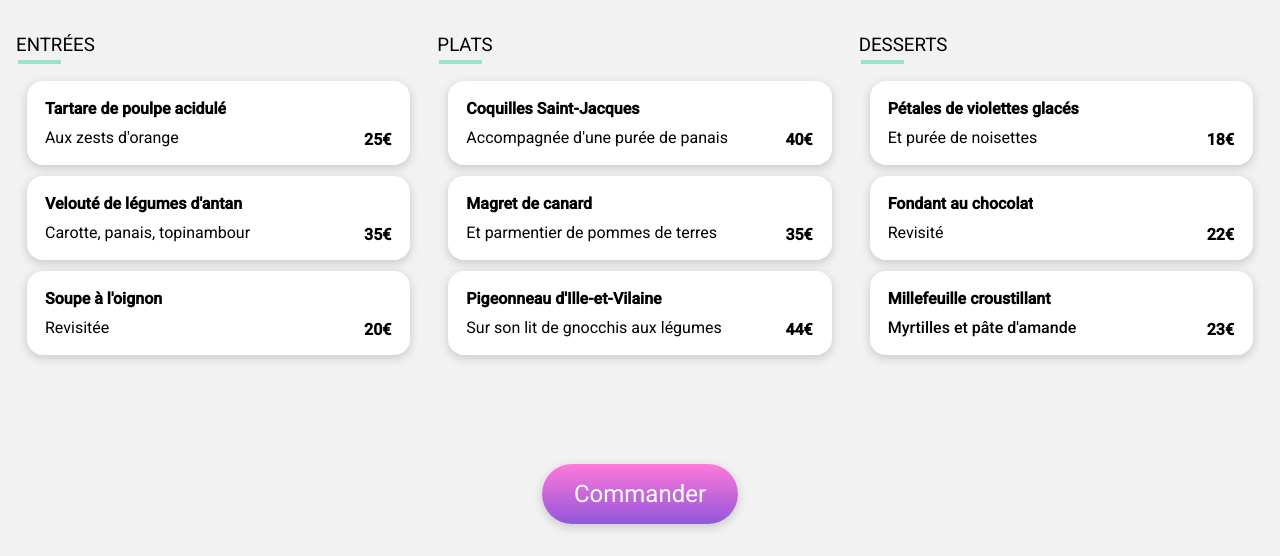
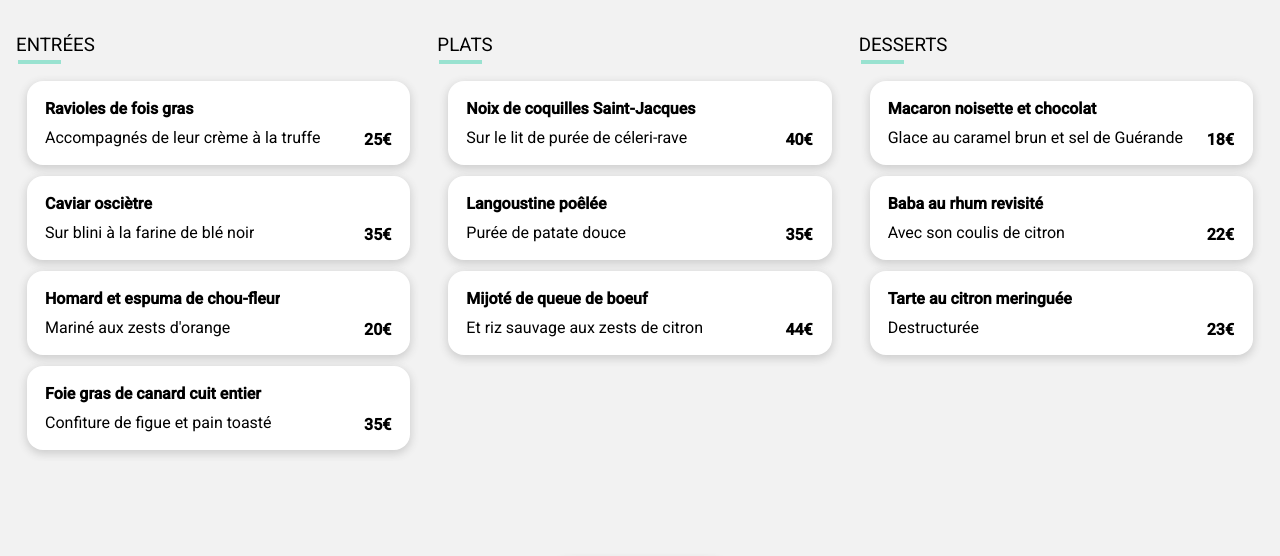
Before and after one commit to killiadmin/Ohmyfood, a website: page pages_resto/resto_2.html in a window 1280 px wide. Shown: the part 711-1267 px from the top of the page. Drawn offline with Linux system fonts and the light colour scheme; a web font is replaced by a local one.

Commit message:
change text pages

```diff
--- a/pages_resto/resto_2.html
+++ b/pages_resto/resto_2.html
@@ -34,26 +34,34 @@
                         <div class="alone-formula-list">
                             <div class="alone-formula__completed">
                                 <div class="alone-formula__description">
-                                    <h4>Tartare de poulpe acidulé</h4>
-                                    <p>Aux zests d'orange</p>
+                                    <h4>Ravioles de fois gras</h4>
+                                    <p>Accompagnés de leur crème à la truffe</p>
                                 </div>
                                     <p class="alone-formula__description--price">25€</p>
                                     <a href="" onclick="return false" class="alone-formula__description--check"><i class="fas fa-check-circle"></i></a>
                             </div>
                             <div class="alone-formula__completed">
                                 <div class="alone-formula__description">
-                                    <h4>Velouté de légumes d'antan</h4>
-                                    <p>Carotte, panais, topinambour</p>
+                                    <h4>Caviar osciètre</h4>
+                                    <p>Sur blini à la farine de blé noir</p>
                                 </div>
                                 <p class="alone-formula__description--price">35€</p>
                                 <a href="" onclick="return false" class="alone-formula__description--check"><i class="fas fa-check-circle"></i></a>
                             </div>
                             <div class="alone-formula__completed">
                                 <div class="alone-formula__description">
-                                    <h4>Soupe à l'oignon</h4>
-                                    <p>Revisitée</p>
+                                    <h4>Homard et espuma de chou-fleur </h4>
+                                    <p>Mariné aux zests d'orange</p>
                                 </div>
                                 <p class="alone-formula__description--price">20€</p>
+                                <a href="" onclick="return false" class="alone-formula__description--check"><i class="fas fa-check-circle"></i></a>
+                            </div>
+                            <div class="alone-formula__completed">
+                                <div class="alone-formula__description">
+                                    <h4>Foie gras de canard cuit entier</h4>
+                                    <p>Confiture de figue et pain toasté</p>
+                                </div>
+                                <p class="alone-formula__description--price">35€</p>
                                 <a href="" onclick="return false" class="alone-formula__description--check"><i class="fas fa-check-circle"></i></a>
                             </div>
                         </div>
@@ -63,24 +71,24 @@
                 <div class="alone-formula-list">
                     <div class="alone-formula__completed">
                         <div class="alone-formula__description">
-                                    <h4>Coquilles Saint-Jacques</h4>
-                                    <p>Accompagnée d'une purée de panais</p>
+                                    <h4>Noix de coquilles Saint-Jacques</h4>
+                                    <p>Sur le lit de purée de céleri-rave</p>
                                 </div>
                                 <p class="alone-formula__description--price">40€</p>
                                 <a href="" onclick="return false" class="alone-formula__description--check"><i class="fas fa-check-circle"></i></a>
                             </div>
                             <div class="alone-formula__completed">
                                 <div class="alone-formula__description">
-                                    <h4>Magret de canard</h4>
-                                    <p>Et parmentier de pommes de terres</p>
+                                    <h4>Langoustine poêlée</h4>
+                                    <p>Purée de patate douce</p>
                                 </div>
                                 <p class="alone-formula__description--price">35€</p>
                                 <a href="" onclick="return false" class="alone-formula__description--check"><i class="fas fa-check-circle"></i></a>
                             </div>
                             <div class="alone-formula__completed">
                                 <div class="alone-formula__description">
-                                    <h4>Pigeonneau d'Ille-et-Vilaine</h4>
-                                    <p>Sur son lit de gnocchis aux légumes</p>
+                                    <h4>Mijoté de queue de boeuf</h4>
+                                    <p>Et riz sauvage aux zests de citron</p>
                                 </div>
                                 <p class="alone-formula__description--price">44€</p>
                                 <a href="" onclick="return false" class="alone-formula__description--check"><i class="fas fa-check-circle"></i></a>
@@ -92,24 +100,24 @@
                         <div class="alone-formula-list">
                             <div class="alone-formula__completed">
                                 <div class="alone-formula__description">
-                                    <h4>Pétales de violettes glacés</h4>
-                                    <p>Et purée de noisettes</p>
+                                    <h4>Macaron noisette et chocolat</h4>
+                                    <p>Glace au caramel brun et sel de Guérande</p>
                                 </div>
                                 <p class="alone-formula__description--price">18€</p>
                                 <a href="" onclick="return false" class="alone-formula__description--check"><i class="fas fa-check-circle"></i></a>
                             </div>
                             <div class="alone-formula__completed">
                                 <div class="alone-formula__description">
-                                    <h4>Fondant au chocolat</h4>
-                                    <p>Revisité</p>
+                                    <h4>Baba au rhum revisité</h4>
+                                    <p>Avec son coulis de citron</p>
                                 </div>
                                 <p class="alone-formula__description--price">22€</p>
                                 <a href="" onclick="return false" class="alone-formula__description--check"><i class="fas fa-check-circle"></i></a>
                             </div>
                             <div class="alone-formula__completed">
                                 <div class="alone-formula__description">
-                                    <h4>Millefeuille croustillant</h4>
-                                    <p class="meal_bold">Myrtilles et pâte d'amande</p>
+                                    <h4>Tarte au citron meringuée</h4>
+                                    <p>Destructurée</p>
                                 </div>
                                 <p class="alone-formula__description--price">23€</p>
                                 <a href="" onclick="return false" class="alone-formula__description--check"><i class="fas fa-check-circle"></i></a>
--- a/sass/pages/menu_individual.scss
+++ b/sass/pages/menu_individual.scss
@@ -93,7 +93,8 @@ main{
             }
     }
     &__completed{
-        @for $i from 1 through 3 {
+        @for $i from 1 through 4 {
+            // 4eme enfants "La note enchanté" = 4entrées
             &:nth-child(#{$i}) {
                 animation-delay: 200ms * $i;
             }
```
Also changed, not shown: pages_resto/resto_1.html (+18 -18 lines), pages_resto/resto_4.html (+18 -18 lines), style.css, 1 other file.
